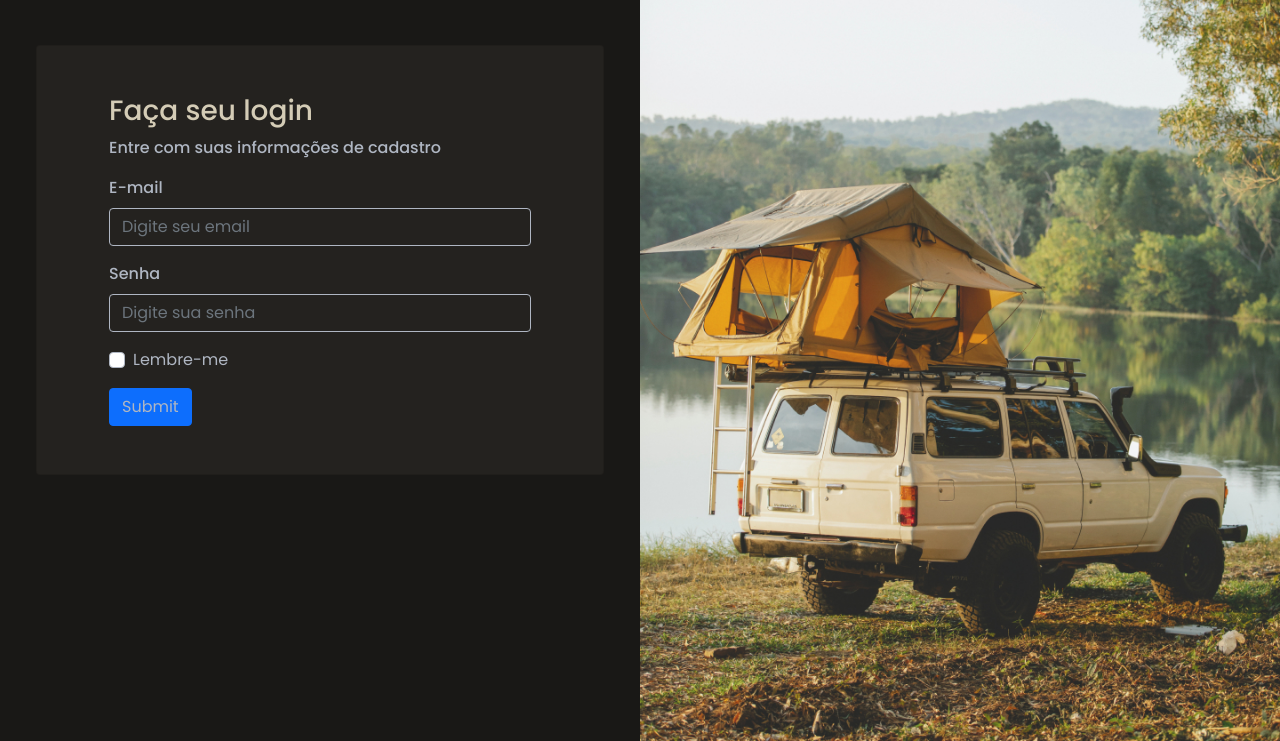
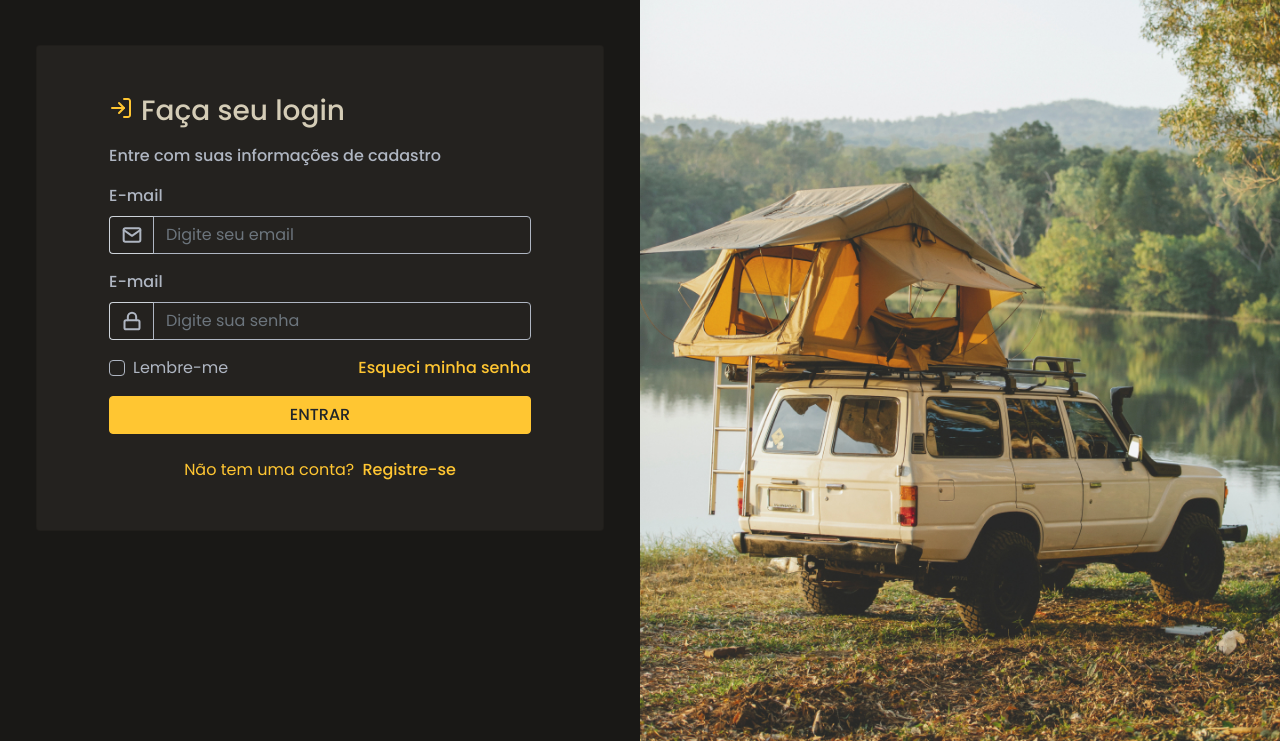
Before and after one commit to JoaoMaiaa/login-form, a website: page index.html in a window 1280 px wide. Shown: the part 59-800 px from the top of the page. Drawn offline with nearby package versions, Linux system fonts and the light colour scheme.

Commit message:
projeto finalizado

```diff
--- a/assets/sass/style.scss
+++ b/assets/sass/style.scss
@@ -12,7 +12,6 @@ section{
 input{
     border:solid 0.5px var(--text-base)!important;
 }
-
 
 input:focus{
     box-shadow:0 0 0 .20rem var(--primary-color)!important;
@@ -35,6 +34,10 @@ input:focus{
     --background: #191816;
     --form-background: #24221f;
     --primary-color: #ffc632;
+}
+
+.text-yellow{
+    color:var(--primary-color)!important;
 }
 
 .text-title{
@@ -71,3 +74,20 @@ img{
     background-size:cover;
     background-position:center;
 }
+
+.input-group-text .form-control{
+    border-left:none!important;
+}
+
+.input-group-text{
+    border-right:none!important;
+}
+
+.btn-primary{
+    background-color:var(--primary-color)!important;
+    border-color:var(--primary-color)!important;
+}
+
+.btn-primary:focus{
+    box-shadow:0 0 0 .20rem var(--primary-color)!important;
+}
--- a/index.html
+++ b/index.html
@@ -28,37 +28,88 @@
                         </div>
                     </nav>
                     <div class="card bg-form mx-4 mt-5">
-                        <div class="card-body px-4 mx-5 py-5">
-                            <div class="card-title ">
-                                <h3 class="text-title f-weight-5">Faça seu login</h3>
+                        <div class="card-body px-md-4 mx-2 mx-md-5 py-5">
+                            <div class="card-title d-flex align-items-baseline ">
+                                <svg class="" width="24" height="24" viewBox="0 0 24 24" fill="none"
+                                    xmlns="http://www.w3.org/2000/svg">
+                                    <path
+                                        d="M15 3H19C19.5304 3 20.0391 3.21071 20.4142 3.58579C20.7893 3.96086 21 4.46957 21 5V19C21 19.5304 20.7893 20.0391 20.4142 20.4142C20.0391 20.7893 19.5304 21 19 21H15"
+                                        stroke="#FFC632" stroke-width="2" stroke-linecap="round"
+                                        stroke-linejoin="round" />
+                                    <path d="M10 17L15 12L10 7" stroke="#FFC632" stroke-width="2" stroke-linecap="round"
+                                        stroke-linejoin="round" />
+                                    <path d="M15 12H3" stroke="#FFC632" stroke-width="2" stroke-linecap="round"
+                                        stroke-linejoin="round" />
+                                </svg>
+
+                                <h3 class="text-title f-weight-5 mb-2 ms-2">Faça seu login</h3>
                             </div>
-                            <div class="card-text f-weight-5">
+                            <div class="card-text f-weight-5 ">
                                 <p>Entre com suas informações de cadastro</p>
                             </div>
                             <form>
                                 <div class="mb-3">
                                     <label for="exampleInputEmail1" class="f-weight-5 form-label">E-mail</label>
-                                    <input type="email" class="form-control bg-transparent"
-                                        placeholder="Digite seu email" id="exampleInputEmail1"
-                                        aria-describedby="emailHelp">
+                                    <div class="input-group ">
+                                        <div class="input-group-text bg-transparent">
+                                            <svg width="20" height="20" viewBox="0 0 20 20" fill="none"
+                                                xmlns="http://www.w3.org/2000/svg">
+                                                <path
+                                                    d="M3.33329 3.33331H16.6666C17.5833 3.33331 18.3333 4.08331 18.3333 4.99998V15C18.3333 15.9166 17.5833 16.6666 16.6666 16.6666H3.33329C2.41663 16.6666 1.66663 15.9166 1.66663 15V4.99998C1.66663 4.08331 2.41663 3.33331 3.33329 3.33331Z"
+                                                    stroke="#AFB6C2" stroke-width="2" stroke-linecap="round"
+                                                    stroke-linejoin="round" />
+                                                <path d="M18.3333 5L9.99996 10.8333L1.66663 5" stroke="#AFB6C2"
+                                                    stroke-width="2" stroke-linecap="round" stroke-linejoin="round" />
+                                            </svg>
+                                        </div>
+                                        <input type="email" class="form-control bg-transparent"
+                                            placeholder="Digite seu email" id="exampleInputEmail1"
+                                            aria-describedby="emailHelp">
+                                    </div>
                                 </div>
                                 <div class="mb-3">
-                                    <label for="exampleInputPassword1" class="f-weight-5 form-label">Senha</label>
-                                    <input type="password" class="form-control bg-transparent"
-                                        placeholder="Digite sua senha" id="exampleInputPassword1">
+                                    <label for="exampleInputPassword1" class="f-weight-5 form-label">E-mail</label>
+                                    <div class="input-group ">
+                                        <div class="input-group-text bg-transparent">
+                                            <svg class="msg" width="20" height="20" viewBox="0 0 20 20" fill="none"
+                                                xmlns="http://www.w3.org/2000/svg">
+                                                <path
+                                                    d="M15.8333 9.16669H4.16667C3.24619 9.16669 2.5 9.91288 2.5 10.8334V16.6667C2.5 17.5872 3.24619 18.3334 4.16667 18.3334H15.8333C16.7538 18.3334 17.5 17.5872 17.5 16.6667V10.8334C17.5 9.91288 16.7538 9.16669 15.8333 9.16669Z"
+                                                    stroke="#AFB6C2" stroke-width="2" stroke-linecap="round"
+                                                    stroke-linejoin="round" />
+                                                <path
+                                                    d="M5.83337 9.16669V5.83335C5.83337 4.72828 6.27236 3.66848 7.05376 2.88708C7.83516 2.10567 8.89497 1.66669 10 1.66669C11.1051 1.66669 12.1649 2.10567 12.9463 2.88708C13.7277 3.66848 14.1667 4.72828 14.1667 5.83335V9.16669"
+                                                    stroke="#AFB6C2" stroke-width="2" stroke-linecap="round"
+                                                    stroke-linejoin="round" />
+                                            </svg>
+                                        </div>
+                                        <input type="password" class="form-control bg-transparent"
+                                            placeholder="Digite sua senha" id="exampleInputPassword1"
+                                            aria-describedby="PasswordHelp">
+                                    </div>
                                 </div>
-                                <div class="mb-3 form-check">
-                                    <input type="checkbox" class="form-check-input" id="exampleCheck1">
-                                    <label class="form-check-label" for="exampleCheck1">Lembre-me</label>
+                                <div class="mb-3 form-check d-flex justify-content-between">
+                                    <div>
+                                        <input type="checkbox" class="bg-transparent form-check-input"
+                                            id="exampleCheck1">
+                                        <label class="form-check-label" for="exampleCheck1">Lembre-me</label>
+                                    </div>
+                                    <a href="#" class="text-decoration-none f-weight-5 text-yellow">Esqueci minha
+                                        senha</a>
                                 </div>
-                                <button type="submit" class="btn btn-primary">Submit</button>
+                                <button type="submit"
+                                    class="w-100 text-dark f-weight-5 text-uppercase btn btn-primary">Entrar</button>
                             </form>
+                            <div class="text-center text-yellow mt-4">
+                                Não tem uma conta?
+                                <a href="#" class="ms-1 text-yellow text-decoration-none f-weight-5">Registre-se</a>
+                            </div>
                         </div>
                     </div>
                 </div>
             </div>
         </div>
-        <div class="bg d-none d-md-block">
+        <div class="bg d-none d-lg-block">
             <img src="assets/images/side-image.jpg" alt="">
         </div>
     </div>
```
Also changed, not shown: assets/css/style.css, 1 other file.
